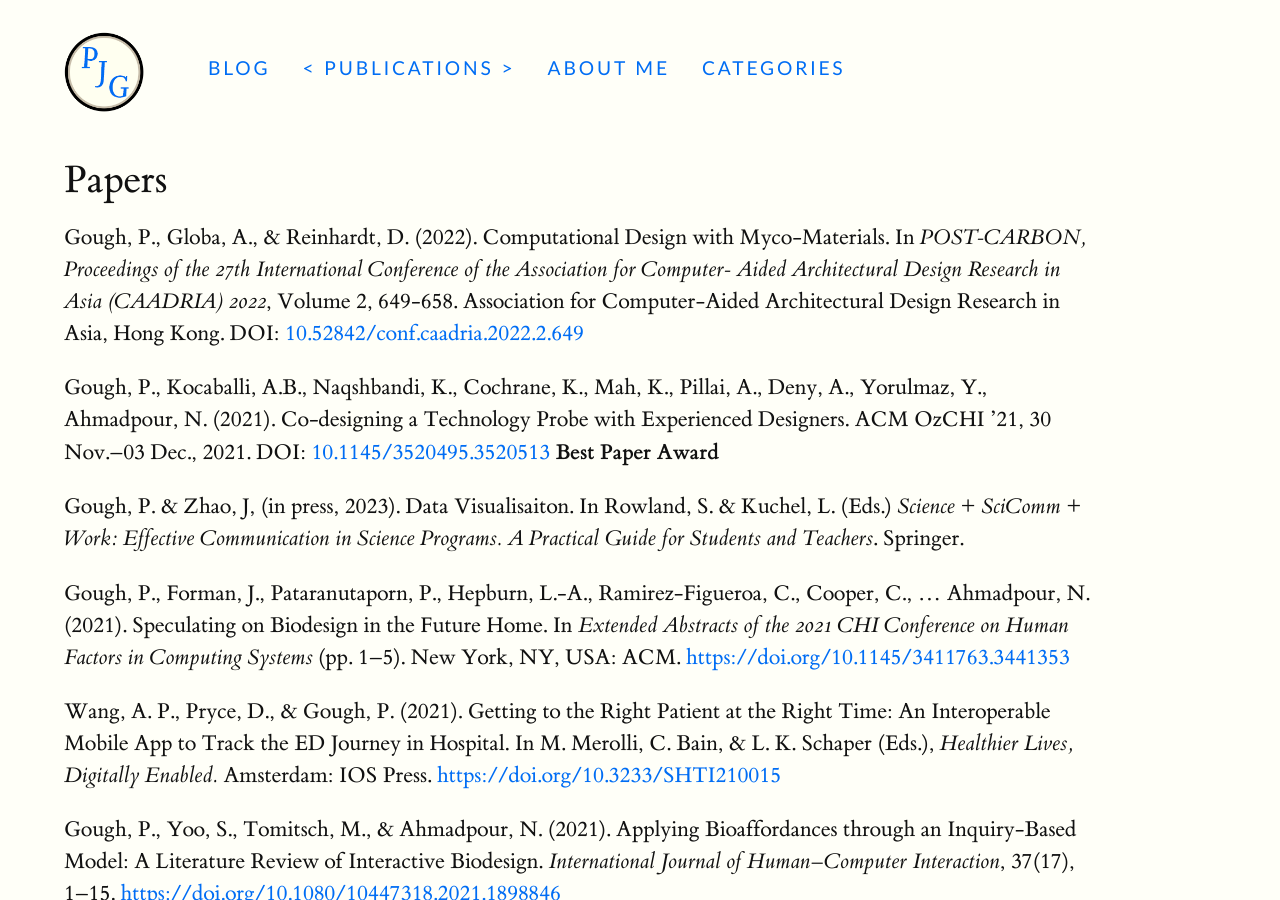
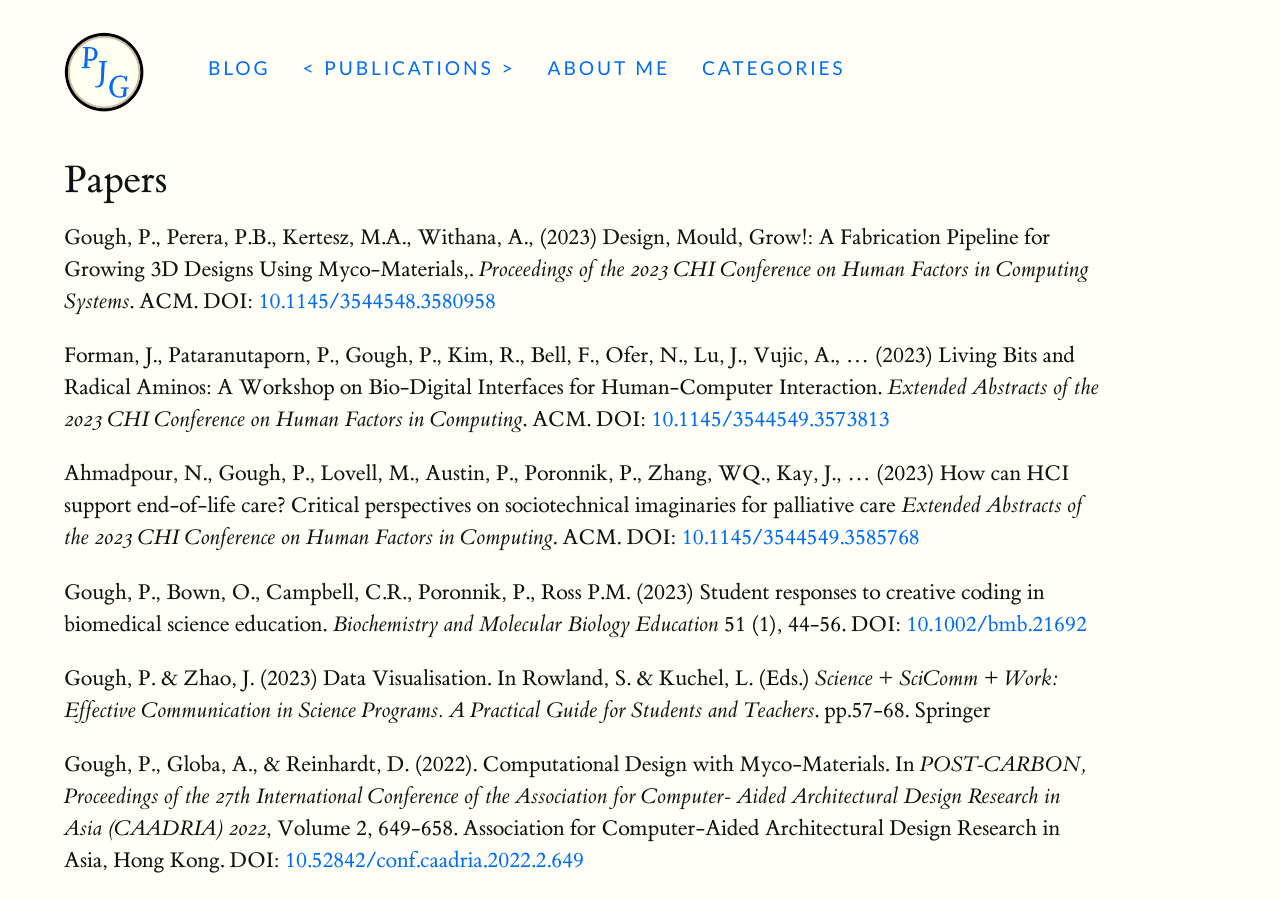
Before and after one commit to philgough/philgough.github.io, a Jekyll site: the page built from docs/Publications/index.md, in a window 1280 px wide and 900 px high. Built offline with Jekyll 4.4.1, drawn with Linux system fonts in a browser that asks for light colours; some web fonts are replaced.

Commit message:
Update publication list

```diff
--- a/docs/Publications/index.md
+++ b/docs/Publications/index.md
@@ -5,11 +5,25 @@ permalink: /publications/
 ---
 
 # Papers
+Gough, P., Perera, P.B., Kertesz, M.A., Withana, A., (2023) Design, Mould, Grow!: A Fabrication Pipeline for Growing 3D Designs Using Myco-Materials,. _Proceedings of the 2023 CHI Conference on Human Factors in Computing Systems_. ACM. DOI: [10.1145/3544548.3580958](https://dl.acm.org/doi/abs/10.1145/3544548.3580958)
+
+Forman, J., Pataranutaporn, P., Gough, P., Kim, R., Bell, F., Ofer, N., Lu, J., Vujic, A., ... (2023) Living Bits and Radical Aminos: A Workshop on Bio-Digital Interfaces for Human-Computer Interaction. _Extended Abstracts of the 2023 CHI Conference on Human Factors in Computing_. ACM. DOI: [10.1145/3544549.3573813](https://dl.acm.org/doi/abs/10.1145/3544549.3573813)
+
+
+Ahmadpour, N., Gough, P., Lovell, M., Austin, P., Poronnik, P., Zhang, WQ., Kay, J., ... (2023)
+How can HCI support end-of-life care? Critical perspectives on sociotechnical imaginaries for palliative care
+_Extended Abstracts of the 2023 CHI Conference on Human Factors in Computing_. ACM. DOI: [10.1145/3544549.3585768](https://dl.acm.org/doi/abs/10.1145/3544549.3585768)
+
+
+Gough, P., Bown, O., Campbell, C.R., Poronnik, P., Ross P.M. (2023)
+Student responses to creative coding in biomedical science education. _Biochemistry and Molecular Biology Education_ 51 (1), 44-56. DOI: [10.1002/bmb.21692](https://doi.org/10.1002/bmb.21692){:_target="_blank"}
+
+Gough, P. & Zhao, J. (2023) Data Visualisation. In Rowland, S. & Kuchel, L. (Eds.) _Science + SciComm + Work: Effective Communication in Science Programs. A Practical Guide for Students and Teachers_. pp.57-68. Springer
+
 Gough, P., Globa, A., & Reinhardt, D. (2022). Computational Design with Myco-Materials. In *POST-CARBON, Proceedings of the 27th International Conference of the Association for Computer- Aided Architectural Design Research in Asia (CAADRIA) 2022*, Volume 2, 649-658. Association for Computer-Aided Architectural Design Research in Asia, Hong Kong. DOI: [10.52842/conf.caadria.2022.2.649](https://doi.org/10.52842/conf.caadria.2022.2.649){:_target="_blank"}
 
 Gough, P., Kocaballi, A.B., Naqshbandi, K., Cochrane, K., Mah, K., Pillai, A., Deny, A., Yorulmaz, Y., Ahmadpour, N. (2021). Co-designing a Technology Probe with Experienced Designers. ACM OzCHI ’21, 30 Nov.–03 Dec., 2021. DOI: [10.1145/3520495.3520513](https://dl.acm.org/doi/10.1145/3520495.3520513){:target="_blank"} **Best Paper Award**
 
-Gough, P. & Zhao, J, (in press, 2023). Data Visualisaiton. In Rowland, S. & Kuchel, L. (Eds.) _Science + SciComm + Work: Effective Communication in Science Programs. A Practical Guide for Students and Teachers_. Springer.
 
 Gough, P., Forman, J., Pataranutaporn, P., Hepburn, L.-A., Ramirez-Figueroa, C., Cooper, C., … Ahmadpour, N. (2021). Speculating on Biodesign in the Future Home. In *Extended Abstracts of the 2021 CHI Conference on Human Factors in Computing Systems* (pp. 1–5). New York, NY, USA: ACM. [https://doi.org/10.1145/3411763.3441353](https://doi.org/10.1145/3411763.3441353){:target = "_blank"}
 
```
